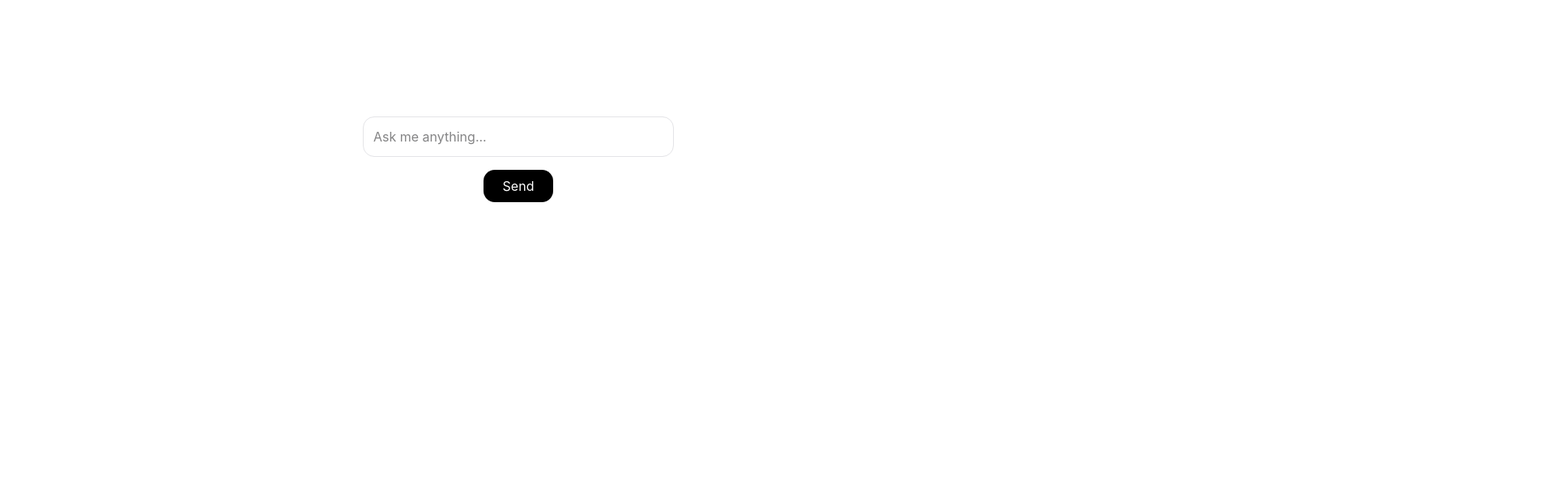
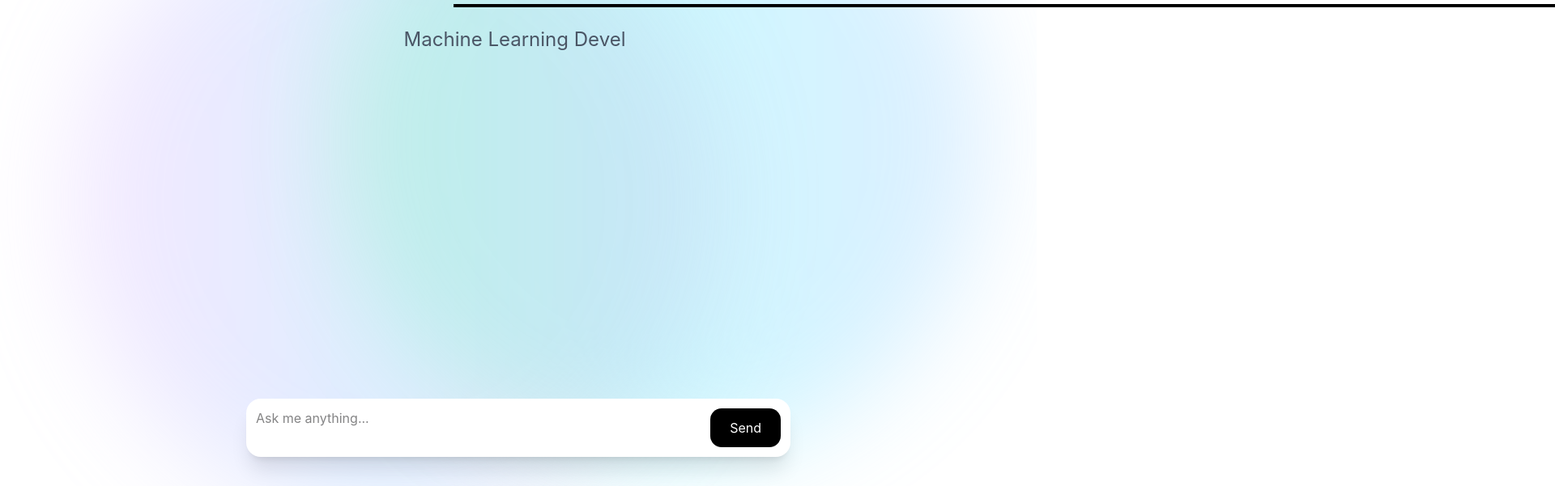
Before and after one commit to AmoghaK1/Living-Portfolio, a React (Vite) app in the folder frontend/: page / in a window 1280 px wide. Shown: the part 195-796 px from the top of the page at 81% size, 1920 px wide, since content can reach past the window. Built offline with nearby package versions, Linux system fonts and the light colour scheme.

Commit message:
fully functioning chatbot with frontend

```diff
--- a/frontend/index.html
+++ b/frontend/index.html
@@ -4,7 +4,7 @@
     <meta charset="UTF-8" />
     <link rel="icon" type="image/svg+xml" href="/vite.svg" />
     <meta name="viewport" content="width=device-width, initial-scale=1.0" />
-    <title>Amogha Khare - Living Portfolio</title>
+    <title>Amogha K - Living Portfolio</title>
   </head>
   <body>
     <div id="root"></div>
--- a/frontend/src/App.tsx
+++ b/frontend/src/App.tsx
@@ -1,12 +1,18 @@
-import { FC } from "react"
 import ChatBox from "./components/ChatBox"
+import AnimatedBackground from "./components/AnimatedBackground"
 
-const App: FC = () => {
-  return (
-    <div className="h-screen flex justify-center items-center">
-      <ChatBox />
-    </div>
-  )
+export default function App(){
+
+return(
+
+<div>
+
+<AnimatedBackground/>
+
+<ChatBox/>
+
+</div>
+
+)
+
 }
-
-export default App
--- /dev/null
+++ b/frontend/src/components/AnimatedBackground.tsx
@@ -0,0 +1,61 @@
+import { motion } from "framer-motion"
+
+export default function AnimatedBackground(){
+
+return(
+
+<div className="fixed inset-0 -z-10 overflow-hidden">
+
+<motion.div
+animate={{
+x:[-100,100,-100],
+y:[-50,50,-50]
+}}
+transition={{
+duration:20,
+repeat:Infinity
+}}
+className="
+absolute
+w-[800px]
+h-[800px]
+bg-gradient-to-r
+from-purple-300
+via-blue-300
+to-pink-300
+opacity-30
+blur-3xl
+rounded-full
+"
+/>
+
+<motion.div
+animate={{
+x:[100,-100,100],
+y:[50,-50,50]
+}}
+transition={{
+duration:25,
+repeat:Infinity
+}}
+className="
+absolute
+right-0
+bottom-0
+w-[800px]
+h-[800px]
+bg-gradient-to-r
+from-green-300
+via-cyan-300
+to-blue-300
+opacity-30
+blur-3xl
+rounded-full
+"
+/>
+
+</div>
+
+)
+
+}
--- a/frontend/src/components/ChatBox.tsx
+++ b/frontend/src/components/ChatBox.tsx
@@ -1,37 +1,164 @@
-import { useState, FC } from "react"
-import { sendMessage } from "../lib/api"
+import { useState, useRef, useEffect } from "react"
+import { sendMessage } from "@/lib/api"
+import { Message } from "@/types/chat"
+import ChatMessage from "./ChatMessage"
+import Hero from "./Hero"
 
-const ChatBox: FC = () => {
+export default function ChatBox(){
 
-const [message, setMessage] = useState<string>("")
-const [response, setResponse] = useState<string>("")
+const [messages,setMessages] =
+useState<Message[]>([])
 
-const handleSend = async (): Promise<void> => {
-  const res = await sendMessage(message)
-  setResponse(res.response)
+const [input,setInput] = useState("")
+const [loading,setLoading] = useState(false)
+
+const bottomRef = useRef<HTMLDivElement>(null)
+
+
+// Auto scroll
+useEffect(()=>{
+
+bottomRef.current?.scrollIntoView({
+behavior:"smooth"
+})
+
+},[messages,loading])
+
+
+const typeMessage = async (text:string)=>{
+
+let current=""
+
+for(let i=0;i<text.length;i++){
+
+current+=text[i]
+
+setMessages(prev=>{
+
+const updated=[...prev]
+
+updated[updated.length-1]={
+role:"ai",
+content:current
 }
 
-  return (
-    <div className="flex flex-col items-center gap-4">
-      <input
-        className="border p-3 w-96 rounded-xl"
-        value={message}
-        onChange={(e) => setMessage(e.target.value)}
+return updated
+})
+
+await new Promise(r=>setTimeout(r,10))
+
+}
+
+}
+
+
+const handleSend = async ()=>{
+
+if(!input.trim()) return
+
+const userMessage:Message={
+role:"user",
+content:input
+}
+
+setMessages(prev=>[...prev,userMessage])
+
+setInput("")
+setLoading(true)
+
+
+const res=await sendMessage(input)
+
+
+setMessages(prev=>[
+...prev,
+{role:"ai",content:""}
+])
+
+await typeMessage(res.response)
+
+setLoading(false)
+
+}
+
+
+return(
+
+<div className="h-screen flex flex-col">
+
+<Hero/>
+
+<div className="flex-1 overflow-y-auto
+max-w-3xl mx-auto w-full p-6 space-y-4">
+
+{messages.map((m,i)=>(
+<ChatMessage key={i} message={m}/>
+))}
+
+{loading && (
+<div className="text-gray-400">
+AI typing...
+</div>
+)}
+
+<div ref={bottomRef}/>
+
+</div>
+
+
+<div className="
+fixed
+bottom-10
+left-1/2
+transform
+-translate-x-1/2
+w-full
+max-w-2xl
+flex
+gap-2
+bg-white
+shadow-xl
+rounded-2xl
+p-3
+">
+
+<textarea
+value={input}
+onChange={(e)=>setInput(e.target.value)}
 placeholder="Ask me anything..."
+className="
+flex-1
+outline-none
+resize-none
+"
+onKeyDown={(e)=>{
+
+if(e.key==="Enter" && !e.shiftKey){
+
+e.preventDefault()
+handleSend()
+
+}
+
+}}
 />
 
 <button
 onClick={handleSend}
-        className="bg-black text-white px-6 py-2 rounded-xl"
-      >
+className="
+bg-black
+text-white
+px-6
+rounded-xl
+">
+
 Send
+
 </button>
 
-      <div className="w-96">
-        {response}
 </div>
+
 </div>
+
 )
 }
-
-export default ChatBox
--- a/frontend/src/components/ChatMessage.tsx
+++ b/frontend/src/components/ChatMessage.tsx
@@ -0,0 +1,43 @@
+import ReactMarkdown from "react-markdown"
+import { Message } from "@/types/chat"
+import { motion } from "framer-motion"
+
+type Props = {
+  message: Message
+}
+
+export default function ChatMessage({ message }: Props) {
+
+  const isUser = message.role === "user"
+
+  return (
+
+<motion.div
+initial={{ opacity:0, y:10 }}
+animate={{ opacity:1, y:0 }}
+className={`flex ${isUser ? "justify-end" : "justify-start"}`}
+>
+
+<div className={`
+max-w-[70%]
+p-4
+rounded-2xl
+shadow-sm
+leading-relaxed
+${isUser
+? "bg-black text-white"
+: "bg-white border"}
+`}>
+
+<ReactMarkdown>
+
+{message.content}
+
+</ReactMarkdown>
+
+</div>
+
+</motion.div>
+
+  )
+}
--- a/frontend/src/components/Hero.tsx
+++ b/frontend/src/components/Hero.tsx
@@ -0,0 +1,52 @@
+import Typewriter from "typewriter-effect"
+import { motion } from "framer-motion"
+import Underline from "./Underline"
+
+export default function Hero(){
+
+return(
+
+<motion.div
+
+initial={{opacity:0,y:40}}
+animate={{opacity:1,y:0}}
+transition={{duration:1}}
+
+className="
+text-center
+pt-32
+pb-10
+">
+
+<h1 className="text-6xl font-bold">
+
+Hi, I'm Amogha
+
+</h1>
+<Underline/>
+
+<div className="
+text-2xl
+mt-6
+text-gray-600
+">
+
+<Typewriter
+options={{
+strings:[
+"AI Engineer",
+"Machine Learning Developer",
+"Computer Vision Builder"
+],
+autoStart:true,
+loop:true
+}}
+/>
+
+</div>
+
+</motion.div>
+
+)
+
+}
--- /dev/null
+++ b/frontend/src/components/Underline.tsx
@@ -0,0 +1,32 @@
+import { motion, useScroll, useTransform } from "framer-motion"
+
+export default function Underline(){
+
+const { scrollYProgress } = useScroll()
+
+const scale = useTransform(
+scrollYProgress,
+[0,0.3],
+[1,20]
+)
+
+return(
+
+<motion.div
+
+style={{scaleX:scale}}
+
+className="
+origin-left
+h-1
+bg-black
+w-40
+mx-auto
+mt-3
+"
+
+/>
+
+)
+
+}
--- /dev/null
+++ b/frontend/src/types/chat.ts
@@ -0,0 +1,8 @@
+export type Message = {
+  role: "user" | "ai"
+  content: string
+}
+
+export type ChatResponse = {
+  response: string
+}
```
Also changed, not shown: frontend/src/lib/api.ts (+8 -5 lines). Lines whose indentation alone changed are shown as unchanged.
